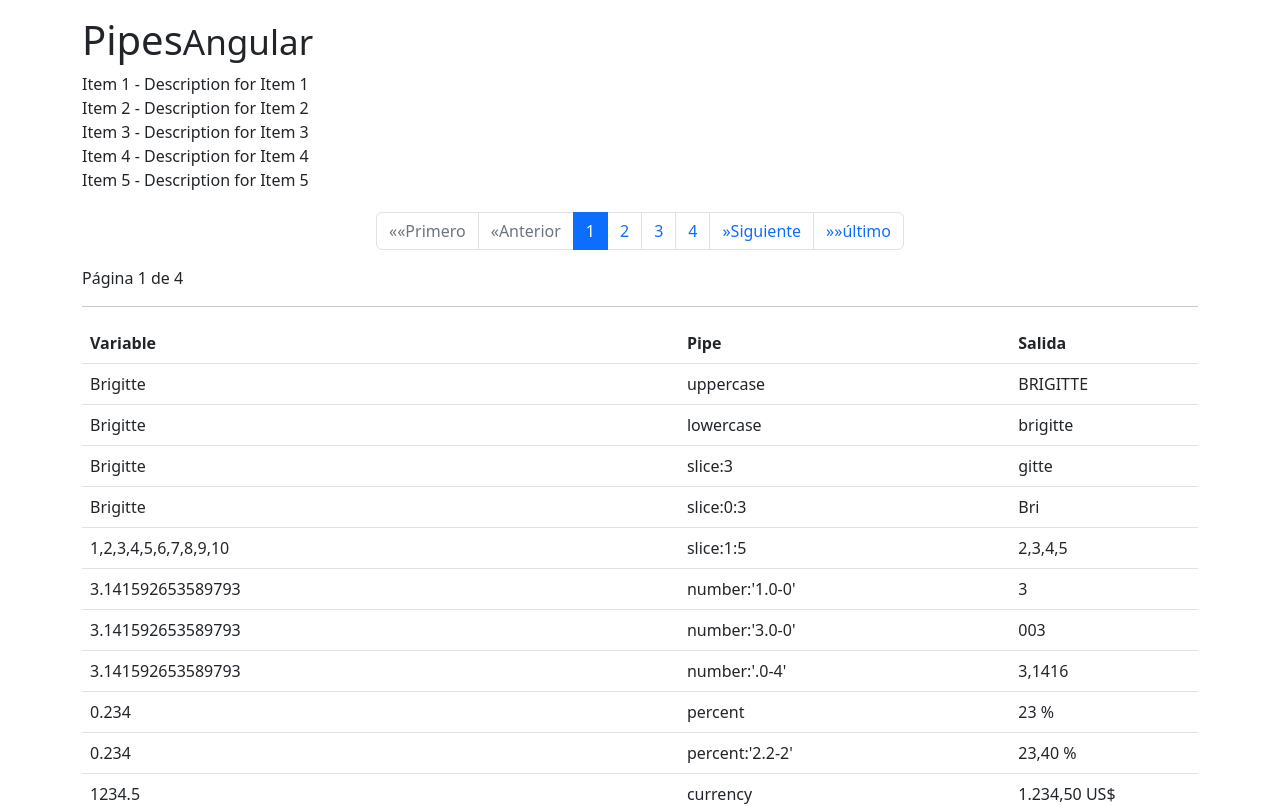
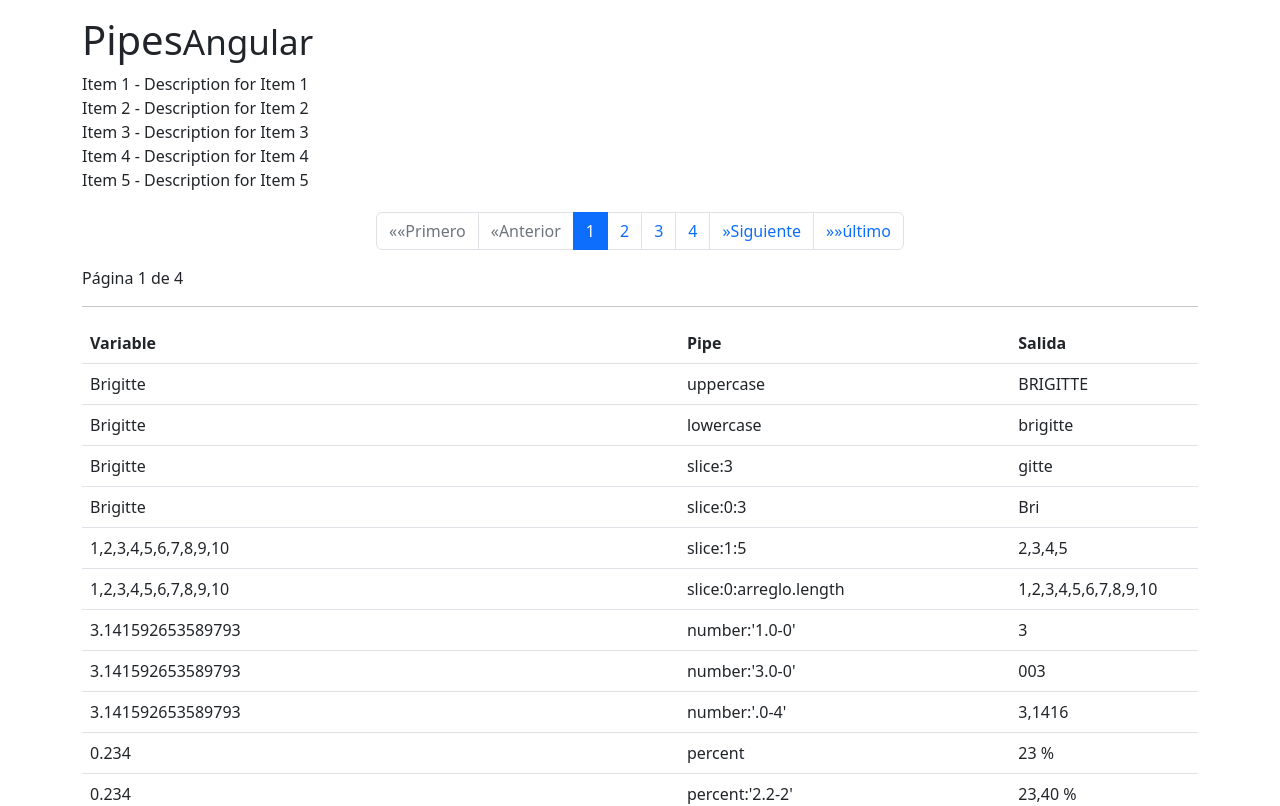
Before and after one commit to Brigitte9219/Angular_Pipes, an Angular app: page / in a window 1280 px wide. Shown: the top 806 px of the page. Built offline with nearby package versions, Linux system fonts and the light colour scheme.

Commit message:
Agregando el pipe de un arreglo con slice

```diff
--- a/src/app/app.component.html
+++ b/src/app/app.component.html
@@ -49,6 +49,11 @@
           <td> {{arreglo}} </td>
           <td>slice:1:5</td>
           <td> {{arreglo|slice:1:5}} </td>
+        </tr>
+        <tr>
+          <td> {{arreglo}} </td>
+          <td>slice:0:arreglo.length</td>
+          <td> {{arreglo|slice:0:arreglo.length}} </td>
         </tr>
         <tr>
           <td> {{PI}} </td>
```
